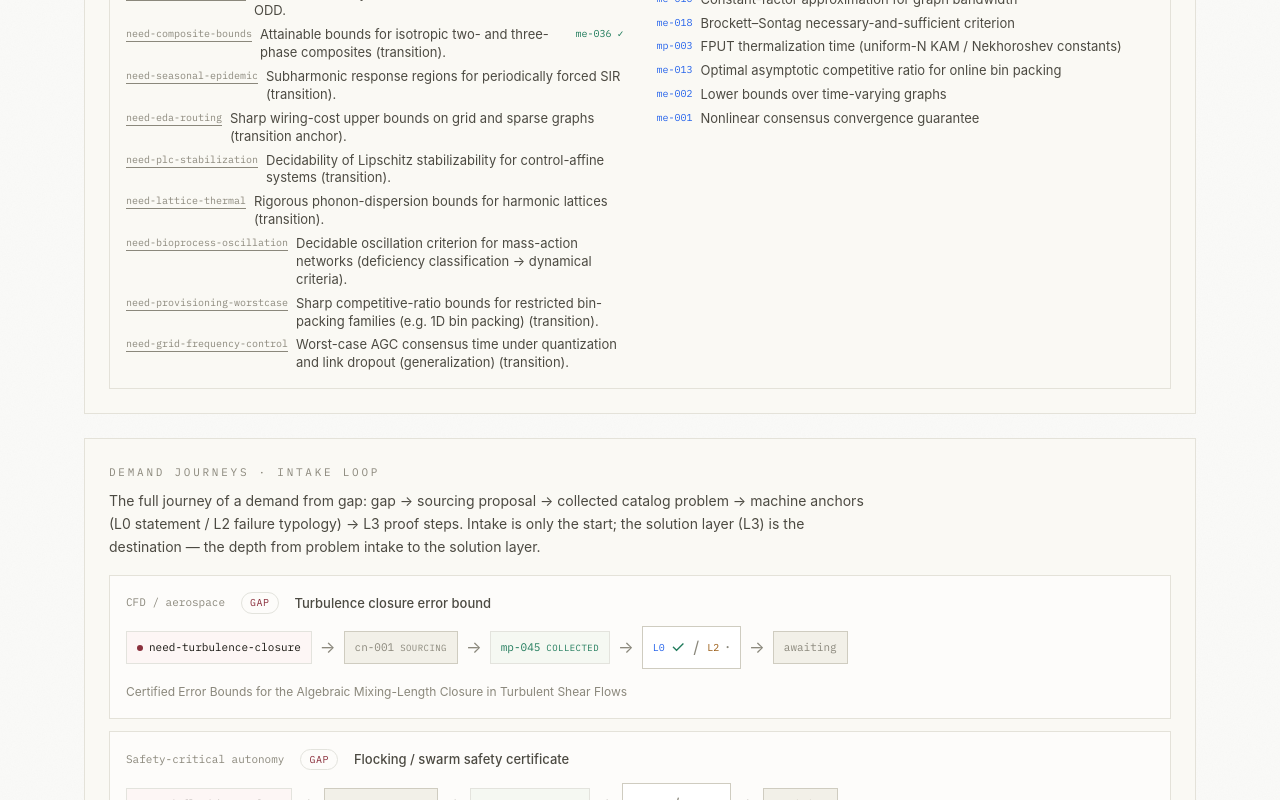
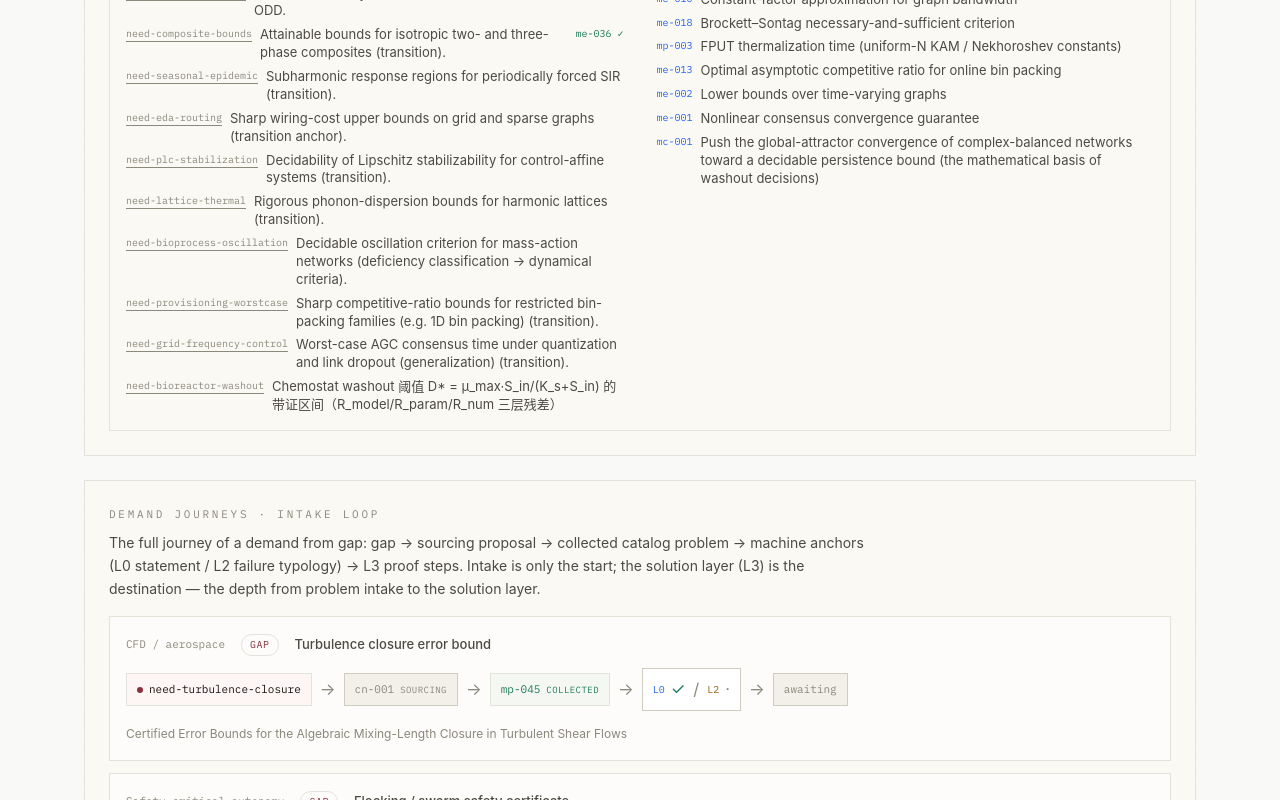
Before and after one commit to toki0413/mathxproblems, a React (Vite) app: page /needs in a window 1280 px wide. Shown: the part 1020-1820 px from the top of the page. Built offline with nearby package versions, Linux system fonts and the light colour scheme; a web font is replaced by a local one; what @trpc/react-query would draw is missing.

Commit message:
feat: 继续部署 mathx-bridge
Co-authored-by: traeagent <traeagent@users.noreply.github.com>

```diff
--- a/src/data/engineeringNeeds.ts
+++ b/src/data/engineeringNeeds.ts
@@ -1028,6 +1028,48 @@ export const ENGINEERING_NEEDS: EngineeringNeed[] = [
       },
     ],
   },
+  {
+    id: 'need-bioreactor-washout',
+    name: 'Certified washout-avoidance for continuous bioreactors',
+    area: 'Biochemical engineering',
+    description:
+      'A control / alarm decision: for a continuous stirred bioreactor with Monod growth, certify a dilution-rate operating envelope — washout occurs iff D > D* = μ_max·S_in/(K_s+S_in) — as a banded judgment (R_model + R_param + R_num) instead of a simulation number, so the dilution-rate alarm set-point is defensible at design review.',
+    chain: [
+      {
+        id: 'mc-001',
+        kind: 'problem',
+        role: 'anchor',
+        what: 'Persistence / global attractor of mass-action reaction networks — the mathematical basis that a positive operating state is reached rather than washed out.',
+      },
+      {
+        id: 'law-monod',
+        kind: 'law',
+        role: 'law',
+        what: 'Monod growth law — the rate law linking substrate concentration to specific growth rate; its residual vs. the ideal chemostat model bounds the washout-threshold prediction.',
+      },
+    ],
+    standard: 'FDA Guidance for Industry: Process Validation (2011); ICH Q8(R2) Pharmaceutical Development',
+    consumable:
+      'A certified band on the washout threshold D* (interval arithmetic over measured μ_max, K_s, S_in) such that "operating dilution rate D < D* ⇒ no washout" is a machine-checkable claim with R_model + R_param + R_num.',
+    barrier:
+      'The washout threshold is classical chemostat theory, but (a) law-monod lacks a rigorous derivation (gap), and (b) the ideal-chemostat idealization residual (imperfect mixing, wall growth, metabolic regulation) is unquantified — no machine-verified certificate exists in the ledger yet.',
+    workflow: 'alarm-setpoint',
+    readiness: 'gap',
+    note: 'The demand side of washout control: a certified threshold band converts the dilution-rate set-point from a tuning heuristic into an auditable operating limit.',
+    sourcing: [
+      {
+        kind: 'push',
+        target: 'mc-001',
+        what: '把复平衡网络全局吸引子收敛推进到可判定的持久性上界（washout 判定的数学基础）',
+        whatEn: 'Push the global-attractor convergence of complex-balanced networks toward a decidable persistence bound (the mathematical basis of washout decisions)',
+      },
+      {
+        kind: 'new',
+        what: 'Chemostat washout 阈值 D* = μ_max·S_in/(K_s+S_in) 的带证区间（R_model/R_param/R_num 三层残差）',
+        whatEn: 'Certified band on the chemostat washout threshold D* = μ_max·S_in/(K_s+S_in) with three-layer residuals',
+      },
+    ],
+  },
 ]
 
 const _byId = new Map(ENGINEERING_NEEDS.map((n) => [n.id, n]))
```
